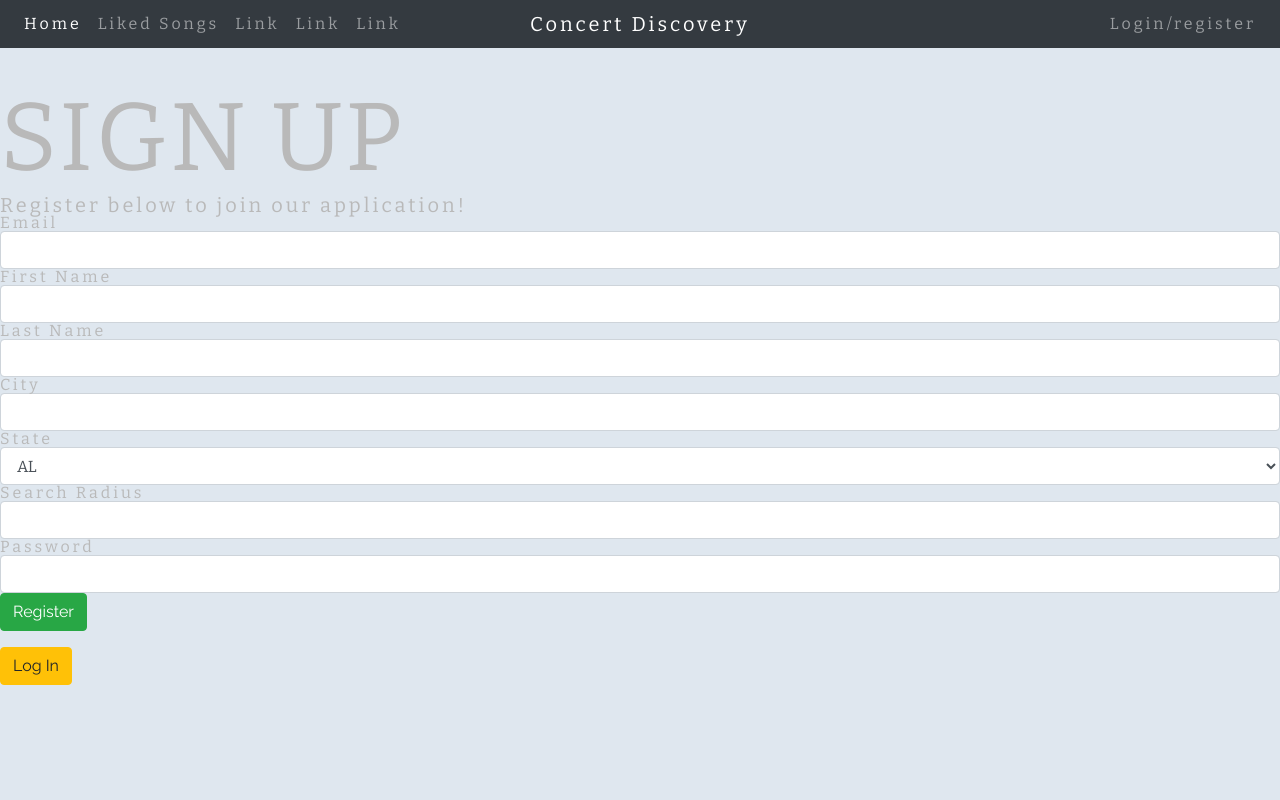
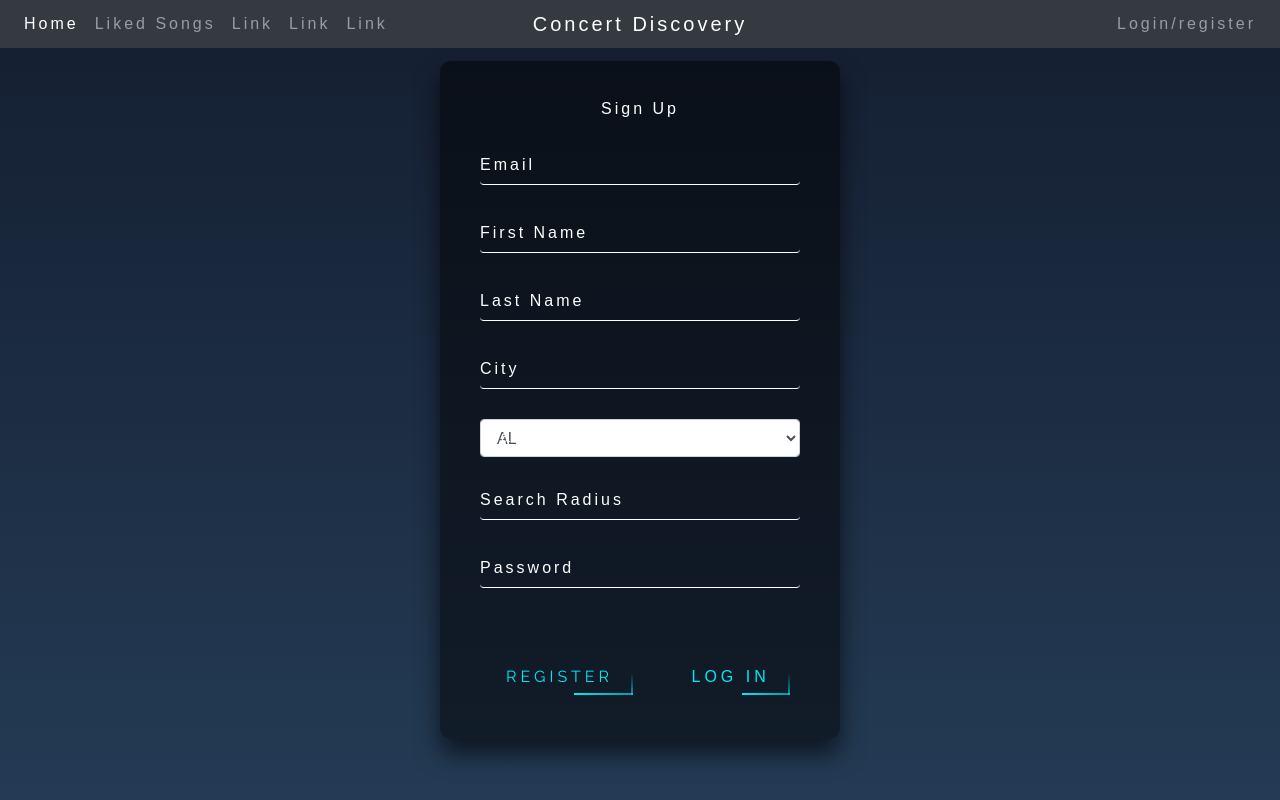
Before and after one commit to hunterpiggot/Concert-Discovery, a Flask app: page /register in a window 1280 px wide. Run offline with Flask 2, Linux system fonts and the light colour scheme; some libraries are stand-ins or nearby versions.

Commit message:
Make login and register form look better

```diff
--- a/app.py
+++ b/app.py
@@ -87,6 +87,11 @@ def get_lat_long(email):
 @app.route("/login", methods=["GET", "POST"])
 def login():
     form = LoginForm()
+    print("______________________")
+    print("______________________")
+    print(form)
+    print("______________________")
+    print("______________________")
     if form.validate_on_submit():
         email = form.email.data
         password = form.password.data
--- /dev/null
+++ b/static/loginStyle.css
@@ -0,0 +1,188 @@
+html {
+    height: 100%;
+  }
+  body {
+    margin:0;
+    padding:0;
+    font-family: sans-serif;
+    background: linear-gradient(#141e30, #243b55);
+  }
+
+  .login-box {
+    position: absolute;
+    top: 50%;
+    left: 50%;
+    width: 400px;
+    padding: 40px;
+    transform: translate(-50%, -50%);
+    background: rgba(0,0,0,.5);
+    box-sizing: border-box;
+    box-shadow: 0 15px 25px rgba(0,0,0,.6);
+    border-radius: 10px;
+  }
+
+  .login-box h2 {
+    margin: 0 0 30px;
+    padding: 0;
+    color: #fff;
+    text-align: center;
+  }
+
+  .login-box .user-box {
+    position: relative;
+  }
+
+  .login-box .user-box input {
+    width: 100%;
+    padding: 10px 10px;
+    font-size: 16px;
+    color: #fff;
+    margin-bottom: 30px;
+    border: none;
+    border-bottom: 1px solid #fff;
+    outline: none;
+    background: transparent;
+  }
+  .login-box .user-box label {
+    position: absolute;
+    top:0;
+    left: 0;
+    padding: 10px 0;
+    font-size: 16px;
+    color: #fff;
+    pointer-events: none;
+    transition: .5s;
+  }
+
+  .login-box .user-box input:focus ~ label,
+  .login-box .user-box input:valid ~ label {
+    top: -30px;
+    left: 0;
+    color: #03e9f4;
+    font-size: 12px;
+  }
+
+  .login-box form a {
+    position: relative;
+    display: inline-block;
+    padding: 10px 20px;
+    color: #03e9f4;
+    font-size: 16px;
+    text-decoration: none;
+    text-transform: uppercase;
+    overflow: hidden;
+    transition: .5s;
+    margin-top: 40px;
+    letter-spacing: 4px
+  }
+
+  .login-box a:hover {
+    background: #03e9f4;
+    color: #fff;
+    border-radius: 5px;
+    box-shadow: 0 0 5px #03e9f4,
+                0 0 25px #03e9f4,
+                0 0 50px #03e9f4,
+                0 0 100px #03e9f4;
+  }
+
+  .login-box a span {
+    position: absolute;
+    display: block;
+  }
+
+  .login-box a span:nth-child(1) {
+    top: 0;
+    left: -100%;
+    width: 100%;
+    height: 2px;
+    background: linear-gradient(90deg, transparent, #03e9f4);
+    animation: btn-anim1 1s linear infinite;
+  }
+
+  @keyframes btn-anim1 {
+    0% {
+      left: -100%;
+    }
+    50%,100% {
+      left: 100%;
+    }
+  }
+
+  .login-box a span:nth-child(2) {
+    top: -100%;
+    right: 0;
+    width: 2px;
+    height: 100%;
+    background: linear-gradient(180deg, transparent, #03e9f4);
+    animation: btn-anim2 1s linear infinite;
+    animation-delay: .25s
+  }
+
+  @keyframes btn-anim2 {
+    0% {
+      top: -100%;
+    }
+    50%,100% {
+      top: 100%;
+    }
+  }
+
+  .login-box a span:nth-child(3) {
+    bottom: 0;
+    right: -100%;
+    width: 100%;
+    height: 2px;
+    background: linear-gradient(270deg, transparent, #03e9f4);
+    animation: btn-anim3 1s linear infinite;
+    animation-delay: .5s
+  }
+
+  @keyframes btn-anim3 {
+    0% {
+      right: -100%;
+    }
+    50%,100% {
+      right: 100%;
+    }
+  }
+
+  .login-box a span:nth-child(4) {
+    bottom: -100%;
+    left: 0;
+    width: 2px;
+    height: 100%;
+    background: linear-gradient(360deg, transparent, #03e9f4);
+    animation: btn-anim4 1s linear infinite;
+    animation-delay: .75s
+  }
+
+  @keyframes btn-anim4 {
+    0% {
+      bottom: -100%;
+    }
+    50%,100% {
+      bottom: 100%;
+    }
+  }
+
+  button {
+    border: none;
+    background-color: transparent;
+    outline: none;
+    color: #03e9f4;
+}
+button:hover {
+    border: none;
+    color: #fff;
+}
+
+select {
+    border: none;
+    background: transparent;
+    margin-bottom: 25px;
+}
+
+.login {
+    margin-left: 25px;
+}
--- a/templates/index.html
+++ b/templates/index.html
@@ -9,6 +9,7 @@
     <meta name="viewport" content="width=device-width, initial-scale=1.0" />
     <link rel='stylesheet' href='https://cdnjs.cloudflare.com/ajax/libs/meyer-reset/2.0/reset.min.css'>
     <link rel="stylesheet" href="/static/testStyle.css">
+    <link rel="stylesheet" href="/static/loginStyle.css">
     <title>Home</title>
 </head>
 <body>
--- a/templates/register.html
+++ b/templates/register.html
@@ -2,27 +2,41 @@
 
 {% block content %}
 
-<h1 class="display-1">Sign Up</h1>
-<p class="lead">Register below to join our application!</p>
 
+<div class="login-box">
+  <h2>Sign Up</h2>
   <form method="POST">
 
     {{ form.hidden_tag() }}
 
     {% for field in form
       if field.widget.input_type != 'hidden' %}
-  <p>
+    <div class="user-box">
+      {{ field(class_="form-control") }}
       {{ field.label }}
-    {{ field(class_="form-control") }}
 
       {% for error in field.errors %}
       <span class="form-text text-danger">{{ error }}</span>
       {% endfor %}
     </p>
     {% endfor %}
-
-  <button class="btn btn-success" type="submit">Register</button>
+    <button type="submit">
+      <a>
+        <span></span>
+        <span></span>
+        <span></span>
+        <span></span>
+        Register
+      </a>
+    </button>
 
   </form>
-    <a href="/login"><button class="btn btn-warning mt-3" >Log In</button></a>
+  <a class="login" href="/login">
+    <span></span>
+    <span></span>
+    <span></span>
+    <span></span>
+    Log In
+  </a>
+</div>
 {% endblock %}
```
Also changed, not shown: static/login.js (added, +23 -0 lines), templates/login.html (+15 -8 lines). Lines whose indentation alone changed are shown as unchanged.
